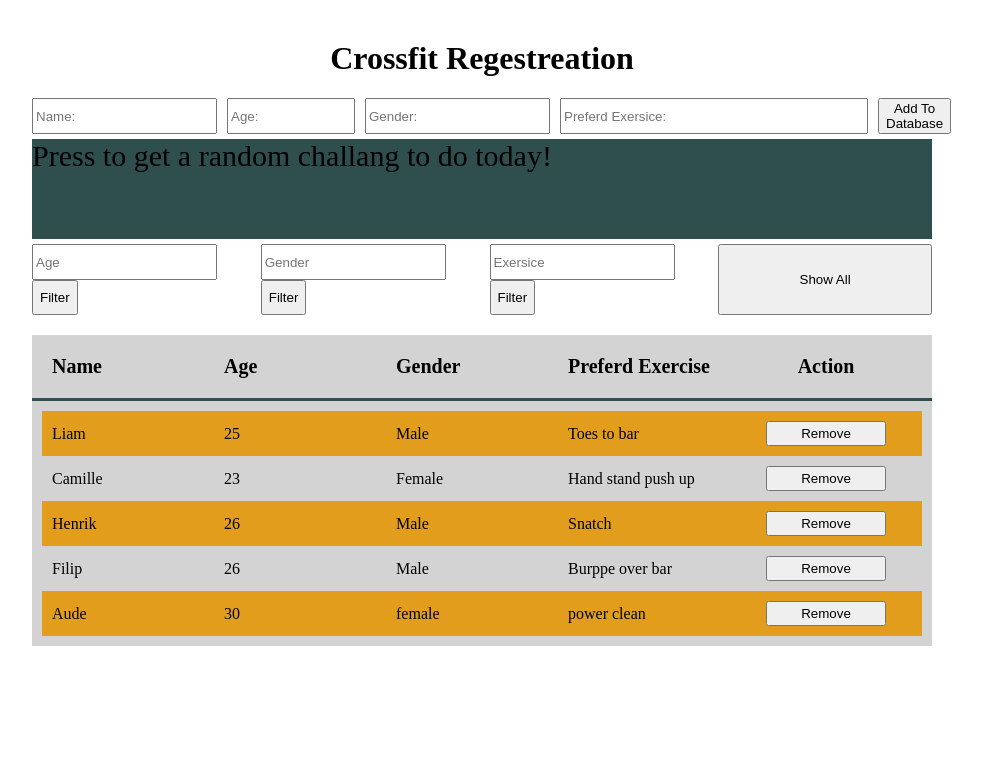
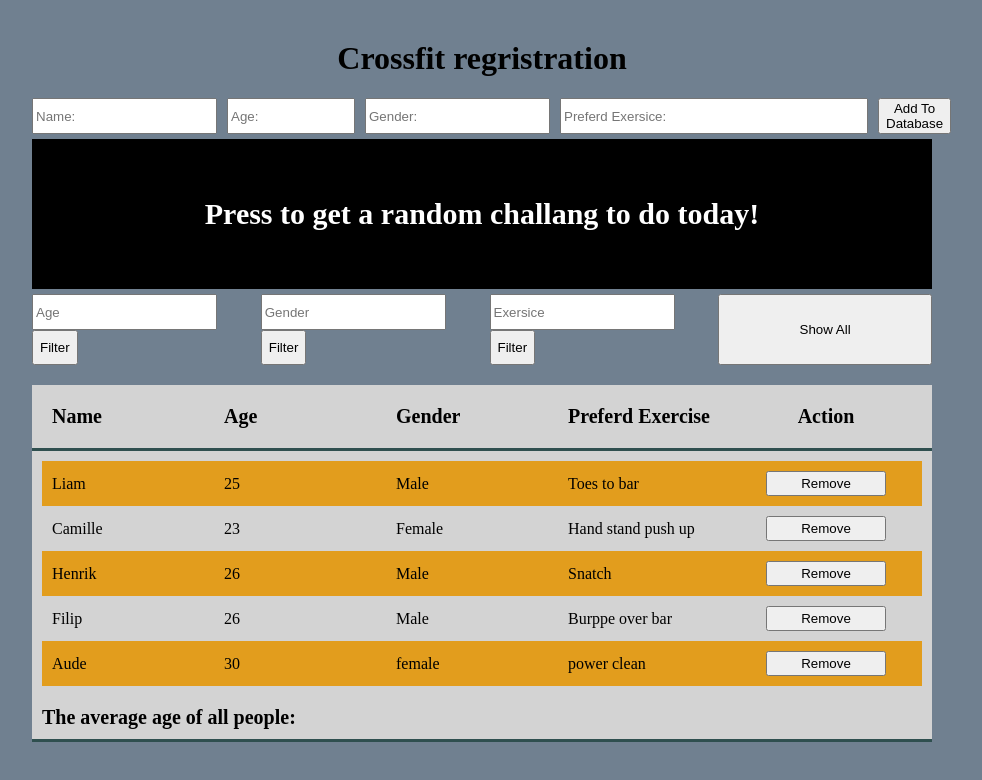
Before and after one commit to LiamHjalmarsson/Prodject-U2, a plain HTML site: page u2/index.html in a window 1280 px wide. Shown: the whole page, without its empty margins (158-1140 px from the left). Drawn offline with Linux system fonts and the light colour scheme.

Commit message:
some changes in html/css

```diff
--- a/u2/index.html
+++ b/u2/index.html
@@ -13,7 +13,7 @@
 
         <div id="wrapper">
 
-            <h1>Crossfit Regestreation</h1>
+            <h1>Crossfit regristration</h1>
 
             <form id="add-person-to-form">
                 <input type="text" id="name" class="style-of-add-person" placeholder="Name:">
@@ -24,7 +24,7 @@
             </form>
 
             <div id="color-header">
-
+                <div></div>
             </div>
 
             <div id="filters">
@@ -57,6 +57,9 @@
 
             <div id="persons"></div>
 
+            <div id="info">
+                <div>The average age of all people: <span id="addVAlue"></span></div>
+            </div>
         </div>
 
     </div>
--- a/u2/style.css
+++ b/u2/style.css
@@ -1,5 +1,6 @@
 body {
     margin: 0px;
+   background-color: slategray;
 }
 
 #container {
@@ -37,8 +38,15 @@ h1 {
 }
 
 #color-header{
-    height: 100px;
-    background-color: darkslategrey;
+    height: 150px;
+    font-size: 35px;
+    font-weight: bold;
+    color: white;
+    background-color: black;
+
+    display: flex;
+    justify-content: center;
+    align-items: center;
 }
 
 #filters {
@@ -96,3 +104,13 @@ body > div > div > div > form > button {
 .person:nth-child(odd) {
     background: #e29d1d;
 }
+
+#info {
+    font-size: 20px;
+    font-weight: bold;
+    padding: 10px;
+    border-bottom: 3px solid darkslategrey;
+    background: lightgray;
+    display: grid;
+    grid-template-columns: repeat(2, 1fr);
+}
```
